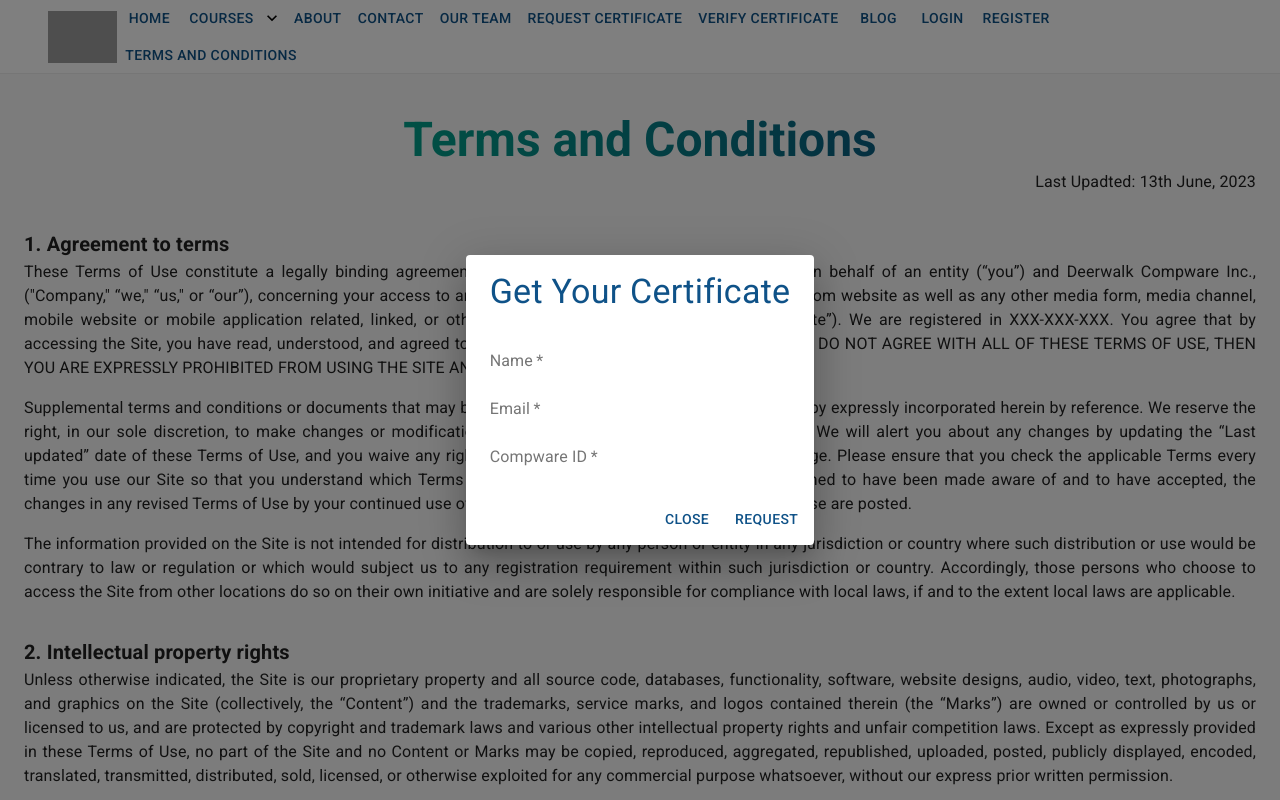
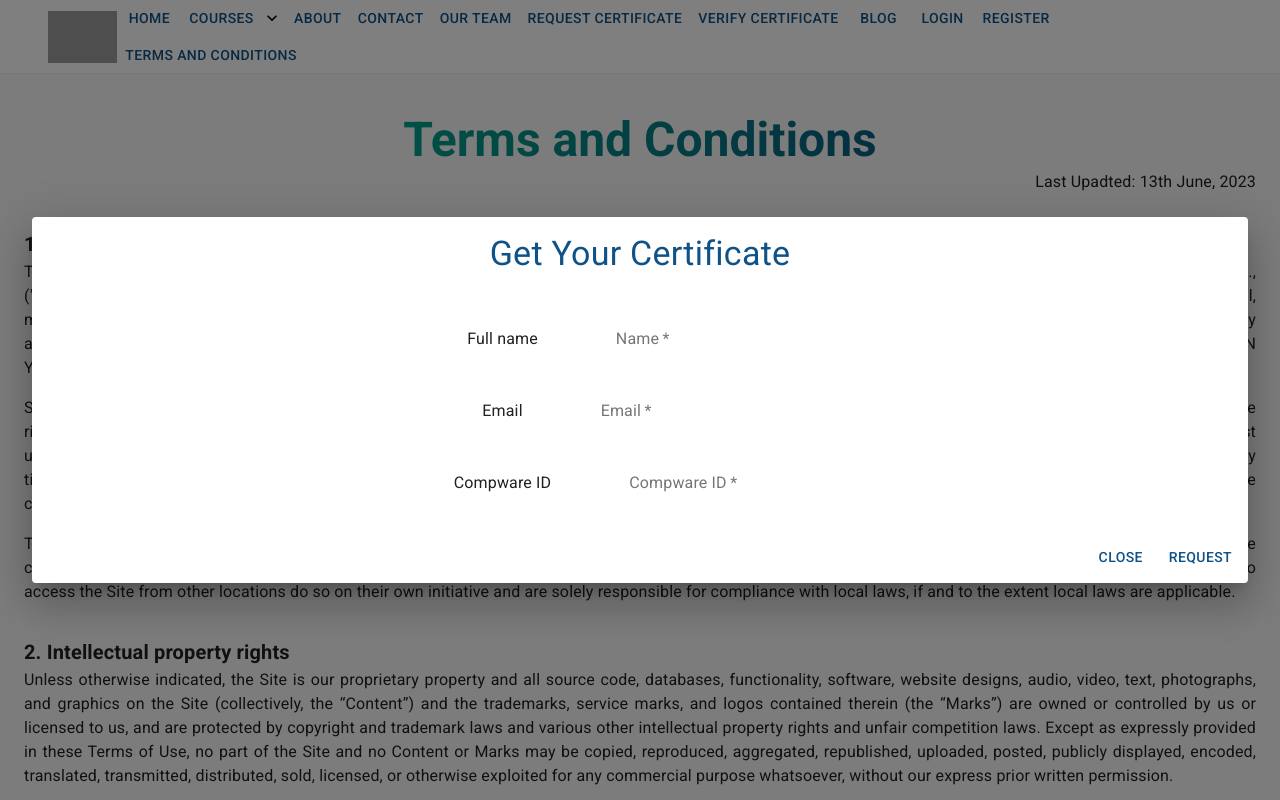
Before and after one commit to dwitrnd/compware-application, a React (Create React App) app in the folder client/: page /terms-and-condition in a window 1280 px wide. Both pictures are taken after a click on the button "REQUEST CERTIFICATE". Shown: the top 800 px of the page. Built offline with nearby package versions, Linux system fonts and the light colour scheme; grey boxes are pictures that could not be loaded; what react-sizeme would draw is missing.

Commit message:
Chore: Updated requested certificate

```diff
--- a/client/src/components/RequestCerificateDialog/RequestCertificateDialog.js
+++ b/client/src/components/RequestCerificateDialog/RequestCertificateDialog.js
@@ -1,28 +1,23 @@
 import * as React from "react";
-import Container from "@material-ui/core/Container";
 import Button from "@mui/material/Button";
-import { styled } from "@mui/material/styles";
 import Dialog from "@mui/material/Dialog";
 import DialogTitle from "@mui/material/DialogTitle";
 import DialogContent from "@mui/material/DialogContent";
 import DialogActions from "@mui/material/DialogActions";
+import Typography from "@mui/material/Typography";
+import { Snackbar, Stack } from "@mui/material";
+import TextField from "@mui/material/TextField";
+import CloseIcon from "@mui/icons-material/Close";
+import IconButton from "@mui/material/IconButton";
+import MuiAlert from "@mui/material/Alert";
 
-import Typography from "@mui/material/Typography";
-
-import { makeStyles } from "@material-ui/core/styles";
-
-import TextField from "@mui/material/TextField";
-const useStyles = makeStyles((theme) => ({
-  avatar: {
-    width: theme.spacing(12),
-    height: theme.spacing(12),
-    marginBottom: theme.spacing(2),
-  },
-}));
+const Alert = React.forwardRef(function Alert(props, ref) {
+  return <MuiAlert elevation={6} ref={ref} variant="filled" {...props} />;
+});
 
 const MemberDialogBox = () => {
-  const classes = useStyles();
   const [open, setOpen] = React.useState(false);
+  const [snackbarOpen, setsnackbarOpen] = React.useState(false);
 
   const handleClickOpen = () => {
     setOpen(true);
@@ -30,6 +25,31 @@ const MemberDialogBox = () => {
   const handleClose = () => {
     setOpen(false);
   };
+  const handleSnackBarOpen = () => {
+    setsnackbarOpen(true);
+  };
+  const handleSnackBarClose = (event, reason) => {
+    if (reason === "clickaway") {
+      return;
+    }
+    setsnackbarOpen(false);
+  };
+  const action = (
+    <React.Fragment>
+      <Button color="secondary" size="small" onClick={handleSnackBarClose}>
+        UNDO
+      </Button>
+      <IconButton
+        size="small"
+        aria-label="close"
+        color="inherit"
+        onClick={handleSnackBarClose}
+      >
+        <CloseIcon fontSize="small" />
+      </IconButton>
+    </React.Fragment>
+  );
+
   return (
     <div style={{ display: "initial" }}>
       <Button variant="text" disableElevation onClick={handleClickOpen}>
@@ -40,43 +60,82 @@ const MemberDialogBox = () => {
         aria-labelledby="customized-dialog-title"
         open={open}
         id="request-certificate-dialog"
-        sx={{ display: "flex", flexDirection: "column" }}
+        fullWidth
+        maxWidth="sm"
       >
-        <DialogTitle id="customized-dialog-title" onClose={handleClose}>
+        <DialogTitle
+          id="customized-dialog-title"
+          onClose={handleClose}
+          sx={{
+            display: "flex",
+            justifyContent: "center",
+          }}
+        >
           <Typography variant="h4" color="primary">
             Get Your Certificate
           </Typography>
         </DialogTitle>
         <DialogContent sx={{ display: "flex", flexDirection: "column" }}>
-          <TextField
-            required
-            label="Name"
-            type="name"
-            placeholder="Enter your name"
-            variant="standard"
-          />
+          <Stack spacing={2} marginTop="20px">
+            <Stack
+              direction={{ xs: "column", sm: "row" }}
+              alignItems="center"
+              justifyContent="center"
+              spacing={{ xs: 2, sm: 8 }}
+            >
+              <Typography>Full name</Typography>
+              <TextField required label="Name" type="name" variant="outlined" />
+            </Stack>
+            <Stack
+              direction={{ xs: "column", sm: "row" }}
+              alignItems="center"
+              justifyContent="center"
+              spacing={{ xs: 2, sm: 8 }}
+            >
+              <Typography>Email</Typography>
               <TextField
                 required
                 label="Email"
                 type="email"
-            placeholder="Enter your email"
-            variant="standard"
+                variant="outlined"
               />
+            </Stack>
+            <Stack
+              direction={{ xs: "column", sm: "row" }}
+              alignItems="center"
+              justifyContent="center"
+              spacing={{ xs: 2, sm: 8 }}
+            >
+              <Typography>Compware ID</Typography>
               <TextField
                 required
                 label="Compware ID"
-            type="name"
-            placeholder="Enter your ID"
-            variant="standard"
+                type="id"
+                variant="outlined"
               />
+            </Stack>
+          </Stack>
         </DialogContent>
         <DialogActions>
           <Button autoFocus onClick={handleClose}>
             Close
           </Button>
-          <Button autoFocus onClick={handleClose}>
-            Request
-          </Button>
+          <Button onClick={handleSnackBarOpen}>Request</Button>
+          <Snackbar
+            open={snackbarOpen}
+            autoHideDuration={5000}
+            onClose={handleSnackBarClose}
+            message="Request Sent Sucessfully"
+            action={action}
+          >
+            <Alert
+              onClose={handleSnackBarClose}
+              severity="success"
+              sx={{ width: "100%" }}
+            >
+              Register Request Sent Successfully
+            </Alert>
+          </Snackbar>
         </DialogActions>
       </Dialog>
     </div>
```
Lines whose indentation alone changed are shown as unchanged.
